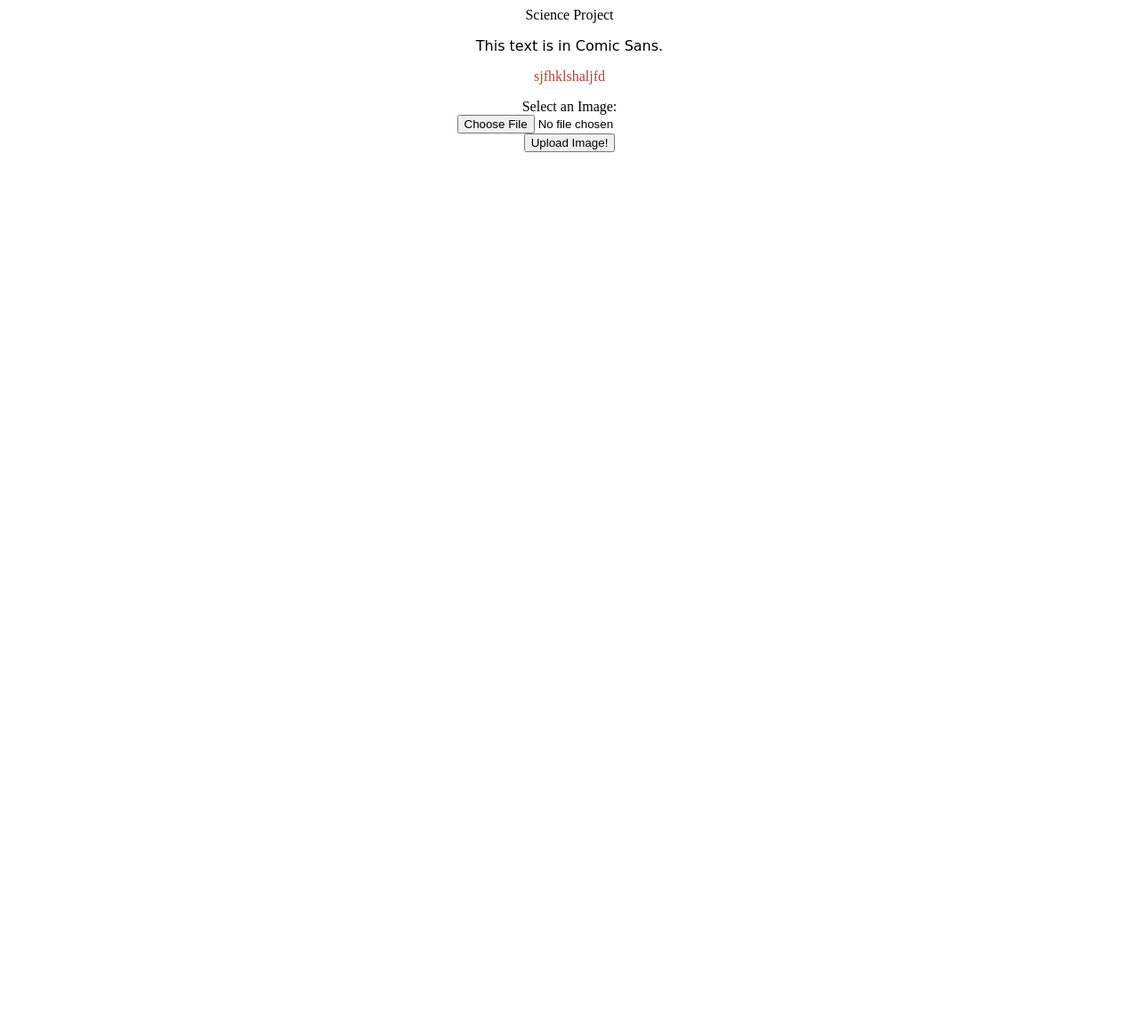
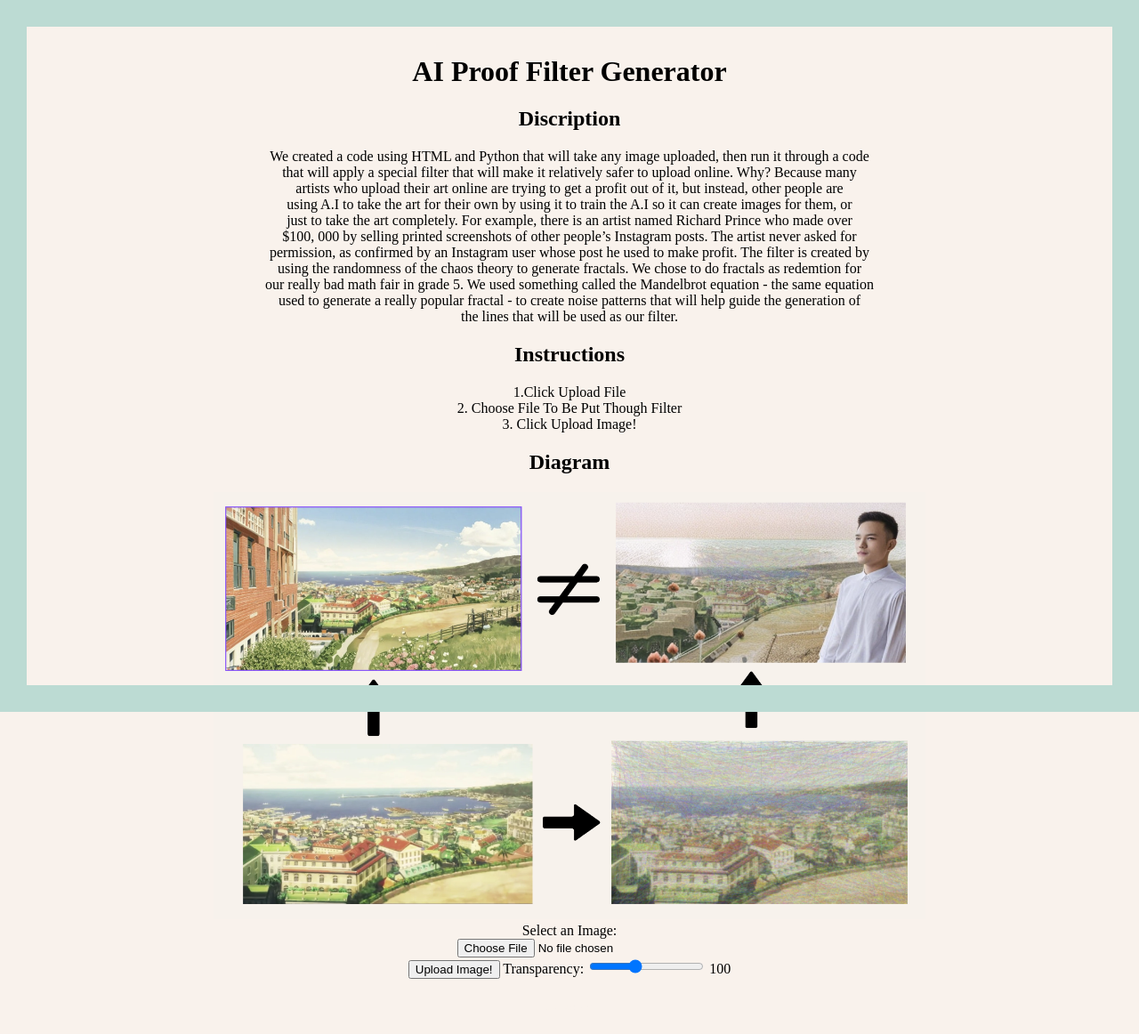
Before and after one commit to merskis/image-processor, a Flask app: page / in a window 1280 px wide. Shown: the whole page at 89% size. Before the commit the page ends 171 px from the top, so only its background shows below. Run offline with Flask 3, Linux system fonts and the light colour scheme.

Commit message:
final version

```diff
--- a/app.py
+++ b/app.py
@@ -1,16 +1,49 @@
 #########################################################################
 # Deployment Instructions:
 #########################################################################
-# 1. Start Server by opening cmd prompt in Windows.
-# 2. cd C:\Projects\Science Project
-# 4.  python app.py
+# 1. Activate Virtual Environment by going to cmd prompt in Windows.
+# >> cd C:\Projects\Science Project\.venv\Scripts\
+# >> activate.bat
+# 2 Go back 2 directories to C:\Projects\Science Project
+# >> cd ..\..\
+# 3. Type: python app.py
+# 4. Open web browser and go to: http://127.0.0.1:5000/
+########################################################################
+# Quick Delpoyment Instructions
+######################################################################
+# cd C:\Projects\Science Project\.venv\Scripts\
+# activate.bat
+# cd ..\..\
+# python app.py
+###################################################################
+#How to deploy to Public Server (not for carter)
+##################################################################
+#1. https://www.youtube.com/watch?v=H2Hxu7fDUOc
 
 #########################################################################
 # Git Instructions:
+#https://github.com/merskis/image-processor.git
 #########################################################################
 # 1. Go to cmd prompt in Windows.
 # 2. cd C:\Projects\Science Project
 # 3. git add .
+# 4. git commit -m "your message"
+
+#5. git remote add origin ttps://github.com/merskis/image-processor.git
+#git branch -M main
+#git push -u origin main
+
+#6. Create Requirements.txt
+# pip freeze > requirements.txt
+# git add requirements.txt
+# git commit -m "Add requirements.txt"
+# git push
+
+############################################################################
+# URL Path to Public Server
+############################################################################
+# https://www.pythonanywhere.com/user/peepdroid/files/home/peepdroid
+
 
 
 from flask import Flask, render_template, request
@@ -21,34 +54,25 @@ import random
 
 app = Flask(__name__)
 
-color_determiner = random.randint(2, 5)
-
-
-
-if color_determiner == 1:
-    color = "red"
-if color_determiner == 2:
-    color = "orange"
-if color_determiner == 3:
-    color = "yellow"
-if color_determiner == 4:
-    color = "green"
-if color_determiner == 5:
-    color = "blue"
-if color_determiner == 6:
-    color = "purple"
-else:
-    color = "white"
-
-
 UPLOAD_FOLDER = "static/uploads"
 RESULT_FOLDER = "static/results"
 
 @app.route("/")
+
+
+def home():
+    return render_template('index.html')
+
+
 def index():
     return render_template("index.html")
 
-
+@app.after_request
+def set_cache_headers(response):
+    response.cache_control.no_cache = True
+    response.cache_control.no_store = True
+    response.cache_control.max_age = 0
+    return response
 
 @app.route("/upload", methods=["POST"])
 def upload():
@@ -74,31 +98,34 @@ def upload():
 
     draw = ImageDraw.Draw(overlay)
 
+    transparency = int(request.form.get("intensity", 100))
+
     num_lines = 10000
     for _ in range(num_lines):
         red = random.randint(0, 255)
         green = random.randint(0, 255)
         blue = random.randint(0, 255)
+        tranperency = transparency
+        fractal_randomness = random.randint(0,5)
         # Generate random start and end coordinates within image dimensions
-        x1 = random.randint(0, width)
-        y1 = random.randint(0, height)
-        x2 = random.randint(0, width)
-        y2 = random.randint(0, height)
+        x1 = random.randint(0, width+(fractal_randomness**2))
+        y1 = random.randint(0, height+100)
+        x2 = random.randint(0, width+100)
+        y2 = random.randint(0, height+100)
 
         # Choose a random color and width
         # line_color = random.choice(colors)
-        line_width = random.randint(1, 5) # Random width between 1 and 5 pixels
+        line_width = 1
 
         # Draw the line
-        draw.line([(x1, y1), (x2, y2)], fill=(red, green, blue, 100), width=line_width)
+        draw.line([(x1, y1), (x2, y2)], fill=(red, green, blue, tranperency), width=line_width)
 
 
     img = Image.alpha_composite(baseImage, overlay)
     #save
     img.save(result_path)
 
-    return render_template("index.html", result_image=result_path, color_determiner=color_determiner)
-
+    return render_template("index.html", result_image=result_path)
 
 if __name__ == "__main__":
     app.run(debug=True)
--- a/templates/index.html
+++ b/templates/index.html
@@ -2,36 +2,74 @@
 <!DOCTYPE html>
 <html>
   <head>
-    <title>My science Project</title>
+    <title>AI Proof Filter Generator</title>
 
     <style>
     h1 {text-align: center;}
     body {text-align: center;}
     div {text-align: center;}
+    html::before {
+    content: "";
+    position: fixed;
+    inset: 0;                    /* top:0; right:0; bottom:0; left:0; */
+    border: 30px solid #bcdbd3;
+    pointer-events: none;        /* lets clicks pass through */
+    box-sizing: border-box;
+}
     </style>
 
   </head>
-  <body>
-    <header>Science Project</header>
+  <body style="background-color:rgb(249, 242, 236)">
 
-        <p style="font-family: 'Comic Sans MS', 'Comic Sans', cursive;">
-            This text is in Comic Sans.
-        </p>
-
-        <p style="color:rgb(187, 62, 62);">sjfhklshaljfd</p>
+    <h6 style="color:rgb(249, 242, 236);">top text</h6>
+    <h1>AI Proof Filter Generator</h1>
+    <h2>Discription</h2>
+        <p>We created a code using HTML and Python that will take any image uploaded, then run it through a code<br>
+        that will apply a special filter that will make it relatively safer to upload online. Why? Because many<br>
+        artists who upload their art online are trying to get a profit out of it, but instead, other people are<br>
+        using A.I to take the art for their own by using it to train the A.I so it can create images for them, or<br>
+        just to take the art completely. For example, there is an artist named Richard Prince who made over<br>
+        $100, 000 by selling printed screenshots of other people’s Instagram posts. The artist never asked for<br>
+        permission, as confirmed by an Instagram user whose post he used to make profit. The filter is created by<br>
+        using the randomness of the chaos theory to generate fractals. We chose to do fractals as redemtion for<br>
+        our really bad math fair in grade 5.  We used something called the Mandelbrot equation - the same equation<br>
+        used to generate a really popular fractal - to create noise patterns that will help guide the generation of<br>
+        the lines that will be used as our filter.</p>
+    <h2>Instructions</h2>
+        <p>1.Click Upload File<br>
+        2. Choose File To Be Put Though Filter<br>
+        3. Click Upload Image!</p>
+    <h2>Diagram</h2>
+        <img src="{{ url_for('static', filename='science_diagram.png') }}" class="image" style="width:800px;height:480px;" />
 
         <div>
         <form action="/upload" method="post" enctype="multipart/form-data" >
             <label for="l_img">Select an Image:</label><br>
             <input type="file" name="image" accept="image/*" required><br>
             <button type="submit">Upload Image!</button>
+
+
+            <!-- Slider BEGINS -->
+            <label for="intensity">Transparency:</label>
+            <input type="range" id="intensity" name="intensity" min="0" max="255" value="100">
+            <span id="intensityValue">100</span>
+            <script>
+            const slider = document.getElementById('intensity');
+            const display = document.getElementById('intensityValue');
+
+            slider.addEventListener('input', function() {
+                display.textContent = this.value;
+            });
+            </script>
+            <!-- Slider ENDS -->
+
         </form>
         </div>
 
         {% if result_image %}
-            <h2>Processed Image Returned:</h2>
+            <h2>Filtered Image:</h2>
             <img src="{{result_image}}" width = "400">
-            <p>Random: {{color_determiner}}</p>
         {% endif %}
+            <h6 style="color:rgb(249, 242, 236);">bottom text</h6>
     </body>
 </html>
```
Also changed, not shown: static/science_diagram.png (added).
